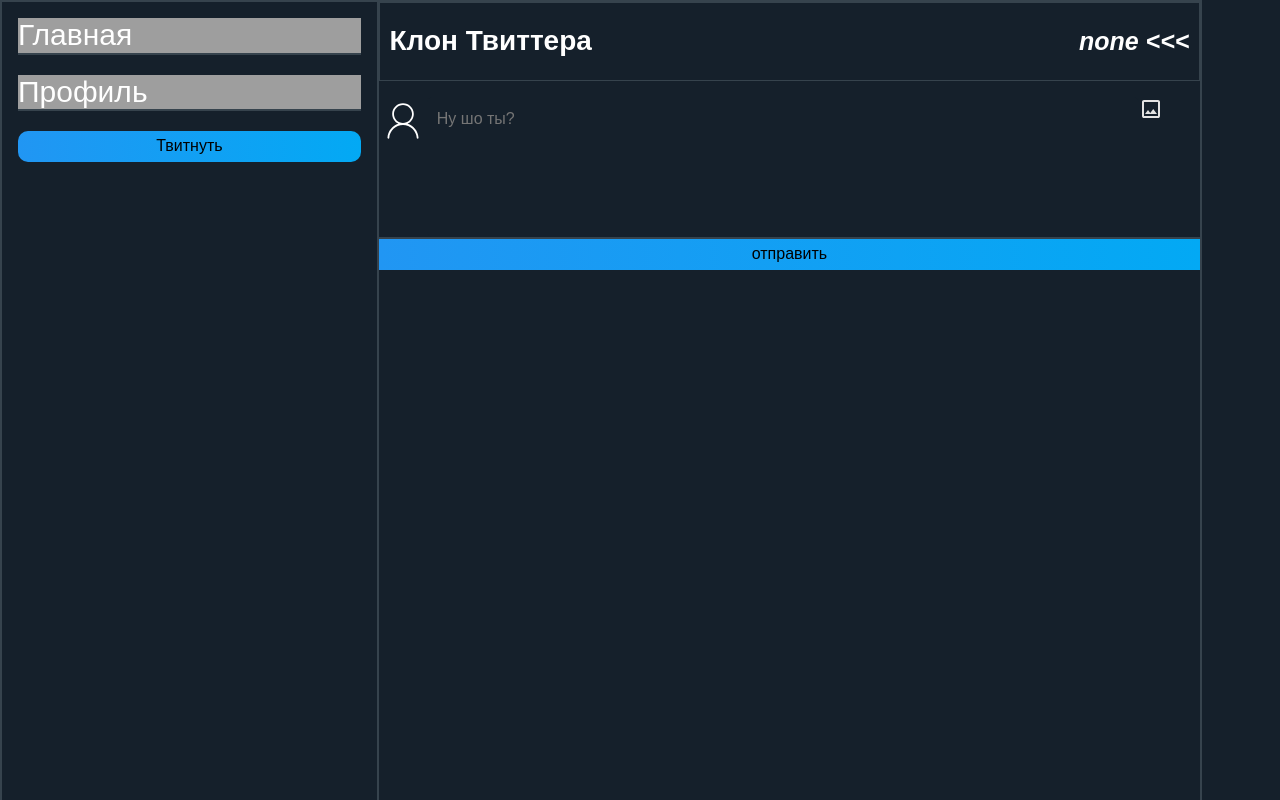
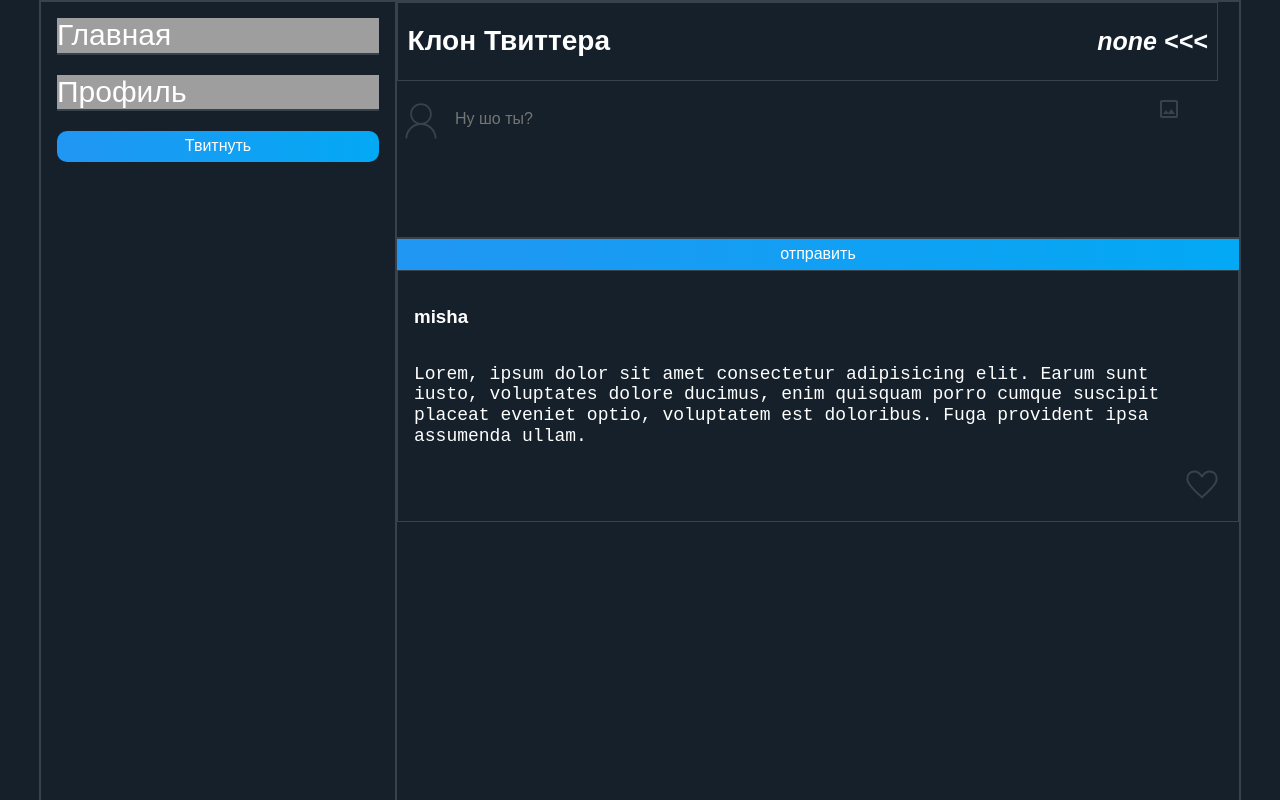
Before and after one commit to medin-misha/twitter_service, a Vue app in the folder frontend/: page / in a window 1280 px wide. Shown: the top 800 px of the page. Built offline with nearby package versions, Linux system fonts and the light colour scheme; grey boxes are pictures that could not be loaded.

Commit message:
fixes and add create comment

```diff
--- a/frontend/src/App.vue
+++ b/frontend/src/App.vue
@@ -12,10 +12,11 @@ import Menu from "./components/Menu.vue";
 <style scoped>
   .container {
     width: 1200px;
-    height: 1300px;
+    height: 1000px;
     background: none;
     border: 1px solid #36434d;
     flex-direction: row;
     justify-content:flex-end;
+    margin: auto;
   }
 </style>
--- a/frontend/src/assets/base.css
+++ b/frontend/src/assets/base.css
@@ -22,6 +22,7 @@ html {
 
 body {
   margin: 0;
+  background-color: #15202b;
 }
 
 /**
--- a/frontend/src/assets/main.css
+++ b/frontend/src/assets/main.css
@@ -1,5 +1,8 @@
 @import './base.css';
-
+#app {
+  width: 100%;
+  height: 100%;
+}
 body {
   background-color: #15202b;
   color: #ffffff;
@@ -33,6 +36,7 @@ button {
   border: none;
   box-shadow: none;
   transition: opacity 0.3s ease;
+  color: white;
 
 
 }
--- a/frontend/src/components/Main.vue
+++ b/frontend/src/components/Main.vue
@@ -1,12 +1,14 @@
 <script setup>
 import MainCommentForm from './subcomponents/MainCommentForm.vue';
 import MainHeader from './subcomponents/MainHeader.vue';
+import TweetsComonent from './subcomponents/TweetsComonent.vue';
 </script>
 
 <template>
     <div class="main">
         <MainHeader/>
         <MainCommentForm/>
+        <TweetsComonent/>
     </div>
 </template>
 
--- a/frontend/src/components/Menu.vue
+++ b/frontend/src/components/Menu.vue
@@ -13,7 +13,7 @@ import LoginComponent from './subcomponents/LoginComponent.vue';
 
 <style scoped>
     .navbar {
-        height: 1300px;
+        height: 1000px;
         width: 400px;
         border: 1px solid #36434d;
         flex-direction: column;
--- a/frontend/src/components/subcomponents/LoginComponent.vue
+++ b/frontend/src/components/subcomponents/LoginComponent.vue
@@ -1,25 +1,30 @@
 <script setup>
 import { ref } from "vue";
 import { useLoginStore } from '@/stores/useLoginStore';
-import { userAPIStore } from '@/stores/useAPIStore';
+import { useAPIStore } from "@/stores/useAPIStore";
 import { storeToRefs } from 'pinia';
 
 const refStore = storeToRefs(useLoginStore())
-const apiStore = userAPIStore()
+const apiStore = useAPIStore()
 const key = ref("");
-const isLogin = ref(false);
+const loginMessage = ref("аутентифицируйтесь..")
 
 
 const getMeApiKey = async (key) => {
+
     const meResponse = await apiStore.me(key);
-    const userName = meResponse.user.name;
-    const newKey = meResponse.user.key
-    const result = meResponse.result;
-    if (result == true) {
-        isLogin.value = true;
-        refStore.key = newKey;
-        refStore.userName = userName
-    } else { isLogin.value = false }
+    if (meResponse != null) {
+        const result = meResponse.result;
+        if (result == true) {
+            const userName = meResponse.user.name;
+            refStore.key.value = key;
+            refStore.userName = userName
+            loginMessage.value = `Привет ${userName}`
+        }
+        return null;
+    } else {
+        loginMessage.value = "такой пользователь не найден"
+    }
 
 }
 
@@ -27,7 +32,7 @@ const getMeApiKey = async (key) => {
 
 <template>
     <section class="login-section flex">
-        <p v-if="isLogin">hello {{ refStore.userName }}</p>
+        <p class="login-message">{{ loginMessage }}</p>
         <input type="text" class="api-key-input" placeholder="api-key" v-model="key">
         <button @click="getMeApiKey(key)" class="login-button">Авторизоваться</button>
     </section>
@@ -49,5 +54,10 @@ const getMeApiKey = async (key) => {
     border-radius: 5px;
     background: #15202b;
     margin-bottom: 10px;
+    color: white;
+}
+.login-message {
+    color: #2196f3;
+    align-self: flex-end;
 }
 </style>
--- a/frontend/src/components/subcomponents/MainCommentForm.vue
+++ b/frontend/src/components/subcomponents/MainCommentForm.vue
@@ -1,8 +1,24 @@
 <script setup>
+import { ref } from "vue"
 import { useLoginStore } from '@/stores/useLoginStore';
+import { useAPIStore } from "@/stores/useAPIStore";
 import { storeToRefs } from 'pinia';
 
 const refStore = storeToRefs(useLoginStore())
+const apiStore = useAPIStore()
+const tweetText = ref("");
+const tweetMediaIds = [];
+
+
+const createComment = async () => {
+    const createTweetData = {
+        tweet_data: tweetText.value,
+        tweet_media_ids: tweetMediaIds,
+    }
+    console.log(`refStore.key.value: ${refStore.key.value}`)
+    console.log(`createTweetData: `, createTweetData)
+    const response = await apiStore.createTweet(createTweetData, refStore.key.value)
+}
 </script>
 
 <template>
@@ -10,23 +26,23 @@ const refStore = storeToRefs(useLoginStore())
         <form class="flex create-comment-form">
             <div class="flex">
                 <svg xmlns="http://www.w3.org/2000/svg" class="svg-icon"
-                    style="width: 3em; height: 3em;vertical-align: middle;fill: currentColor;overflow: hidden;"
+                    style="width: 3em; height: 3em;vertical-align: middle;fill: #36434d;overflow: hidden;"
                     viewBox="0 0 1024 1024" version="1.1">
                     <path
                         d="M843.282963 870.115556c-8.438519-140.515556-104.296296-257.422222-233.908148-297.14963C687.881481 536.272593 742.4 456.533333 742.4 364.088889c0-127.241481-103.158519-230.4-230.4-230.4S281.6 236.847407 281.6 364.088889c0 92.444444 54.518519 172.183704 133.12 208.877037-129.611852 39.727407-225.46963 156.634074-233.908148 297.14963-0.663704 10.903704 7.964444 20.195556 18.962963 20.195556l0 0c9.955556 0 18.299259-7.774815 18.962963-17.73037C227.745185 718.506667 355.65037 596.385185 512 596.385185s284.254815 122.121481 293.357037 276.195556c0.568889 9.955556 8.912593 17.73037 18.962963 17.73037C835.318519 890.311111 843.946667 881.019259 843.282963 870.115556zM319.525926 364.088889c0-106.287407 86.186667-192.474074 192.474074-192.474074s192.474074 86.186667 192.474074 192.474074c0 106.287407-86.186667 192.474074-192.474074 192.474074S319.525926 470.376296 319.525926 364.088889z" />
                 </svg>
                 <textarea placeholder="Ну шо ты?" name="create-comment-textarea" class="create-comment-textarea"
-                    cols="73" rows="5"></textarea>
+                    v-model="tweetText" cols="73" rows="5"></textarea>
                 <label for="input-image">
                     <svg class="input-file-svg" xmlns="http://www.w3.org/2000/svg" height="24px"
-                        viewBox="0 -960 960 960" width="24px" fill="#e3e3e3">
+                        viewBox="0 -960 960 960" width="24px" fill="#36434d">
                         <path
                             d="M200-120q-33 0-56.5-23.5T120-200v-560q0-33 23.5-56.5T200-840h560q33 0 56.5 23.5T840-760v560q0 33-23.5 56.5T760-120H200Zm0-80h560v-560H200v560Zm40-80h480L570-480 450-320l-90-120-120 160Zm-40 80v-560 560Z" />
                     </svg>
                 </label>
                 <input type="file" id="input-image" class="input-image">
             </div>
-            <button class="create-comment-button" type="button">отправить</button>
+            <button class="create-comment-button" type="button" @click="createComment()">отправить</button>
         </form>
     </section>
 </template>
@@ -71,6 +87,6 @@ const refStore = storeToRefs(useLoginStore())
 
 .input-file-svg:hover {
     transition: .1s;
-    transform: rotate(20deg);
+    transform: scaleX(1.2) scaleY(1.2);
 }
 </style>
--- /dev/null
+++ b/frontend/src/components/subcomponents/TweetComponent.vue
@@ -0,0 +1,69 @@
+<script setup>
+import { ref } from "vue";
+
+const props = defineProps({
+    name: String,
+    text: String,
+    liked: Boolean
+})
+
+const noLikeColor = ref("#36434d")
+const isLikeColor = ref("#fad0c4")
+const likeColor = ref("#36434d")
+const liked = ref(props.liked)
+const Liked = () => {
+    if (liked.value) {
+        liked.value = false;
+        likeColor.value = noLikeColor.value;
+    } else {
+        liked.value = true;
+        likeColor.value = isLikeColor.value;
+    }
+}
+</script>
+
+<template>
+        <article class="flex comment">
+            <h3>{{ name }}</h3>
+            <div class="content">
+                <p class="text">{{ text }}</p>
+            </div>
+            <div class="flex actions">
+                <svg class="like" xmlns="http://www.w3.org/2000/svg" height="40px" viewBox="0 -960 960 960"
+                    width="40px" :fill="likeColor" @click="Liked">
+                    <path
+                        d="m480-152.55-34-31.12q-100.8-92.17-166.89-158.71-66.08-66.54-104.98-118-38.9-51.45-54.14-93.32-15.25-41.87-15.25-84.29 0-81.83 55.19-137.02 55.19-55.19 136.62-55.19 54.05 0 101.16 26.93 47.11 26.94 82.29 78.46 38.6-52.68 84.3-79.03 45.69-26.36 99.23-26.36 81.35 0 136.54 55.13 55.19 55.14 55.19 136.88 0 42.6-15.25 84.48-15.24 41.88-54.1 93.26-38.85 51.37-104.99 118.01Q614.79-275.79 514-183.67l-34 31.12Zm0-63.81q97.52-89.28 160.8-152.76 63.27-63.48 100.35-111.03 37.07-47.54 51.65-84.5 14.57-36.97 14.57-73.21 0-62.35-40.96-103.4-40.96-41.06-102.57-41.06-50.18 0-91.75 29.32-41.58 29.32-71.51 85.54h-41.57q-29.91-55.94-71.65-85.4-41.74-29.46-91.1-29.46-61.33 0-102.48 40.95-41.15 40.96-41.15 103.86 0 36.31 14.81 73.31 14.81 36.99 51.62 84.7 36.8 47.71 100.23 111.01Q382.72-305.18 480-216.36Zm0-283.24Z" />
+                </svg>
+            </div>
+        </article>
+
+</template>
+
+<style scoped>
+
+
+.comment {
+    padding: 1em;
+    flex-direction: column;
+    justify-items: center;
+    border: 1px solid #36434d;
+}
+
+.actions {
+    flex-direction: row;
+    justify-content: end;
+}
+.like {
+    transition: .2s;
+}
+
+.like:hover{
+    transition: .2s;
+    transform: scaleX(1.1) scaleY(1.1);
+}
+
+.like:active {
+    transition: .3s;
+    transform: scaleX(1.5) scaleY(1.5);
+}
+</style>
--- /dev/null
+++ b/frontend/src/components/subcomponents/TweetsComonent.vue
@@ -0,0 +1,15 @@
+<script setup>
+import TweetComponent from './TweetComponent.vue';
+</script>
+
+<template>
+    <section class="flex comments">
+        <TweetComponent :liked="false" text="Lorem, ipsum dolor sit amet consectetur adipisicing elit. Earum sunt iusto, voluptates dolore ducimus, enim quisquam porro cumque suscipit placeat eveniet optio, voluptatem est doloribus. Fuga provident ipsa assumenda ullam." name="misha"/>
+    </section>
+</template>
+
+<style scoped>
+.comments {
+    flex-direction: column;
+}
+</style>
--- a/frontend/src/stores/useAPIStore.js
+++ b/frontend/src/stores/useAPIStore.js
@@ -1,14 +1,29 @@
 import { defineStore } from "pinia";
 import axios from "axios";
 
-export const userAPIStore = defineStore("api", {
+export const useAPIStore = defineStore("api", {
   state: () => ({
     url: "http://127.0.0.1:8000/",
   }),
   actions: {
     async me(key) {
-      const response = await axios.get(this.url + "api/users/me", {
-        headers: { "api-key": key, "Content-Type": "application/json" },
+      try {
+        const response = await axios.get(this.url + "api/users/me", {
+          headers: { "api-key": key, "Content-Type": "application/json" },
+        });
+        return response.data;
+      } catch (error) {
+        console.error("Ошибка при получении данных пользователя:", error);
+        return null;
+      }
+
+    },
+    async createTweet(data, key) {
+      const response = await axios.post(this.url + "api/tweets", data, {
+        headers: {
+          "Content-Type": "application/json",
+          "api-key": key,
+        },
       });
       return response.data;
     },
--- a/frontend/src/stores/useLoginStore.js
+++ b/frontend/src/stores/useLoginStore.js
@@ -2,7 +2,7 @@ import { defineStore } from "pinia"
 
 
 export const useLoginStore = defineStore("userData", {
-    state: () => ({ key: "misha", userName: "none"}),
+    state: () => ({ key: "miszxha", userName: "none"}),
     getters: {},
     actions: {},
 })
```
